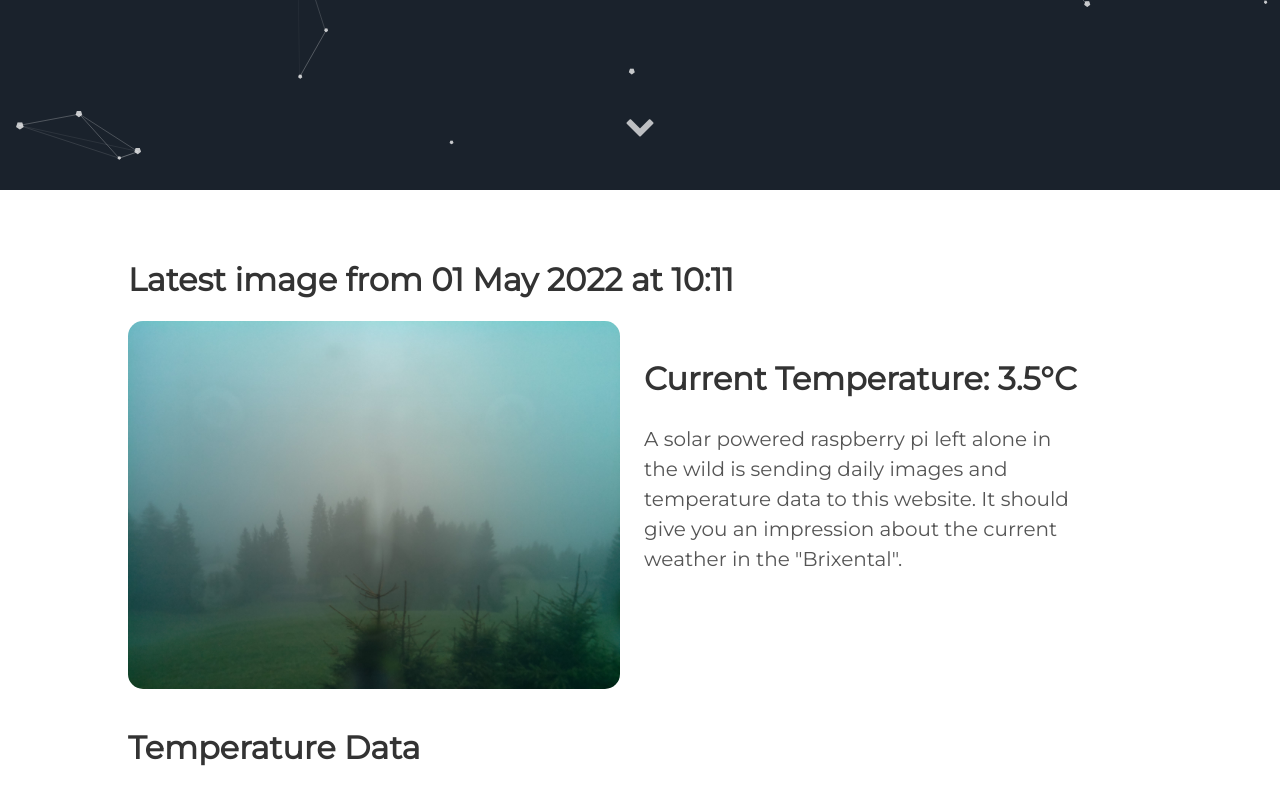
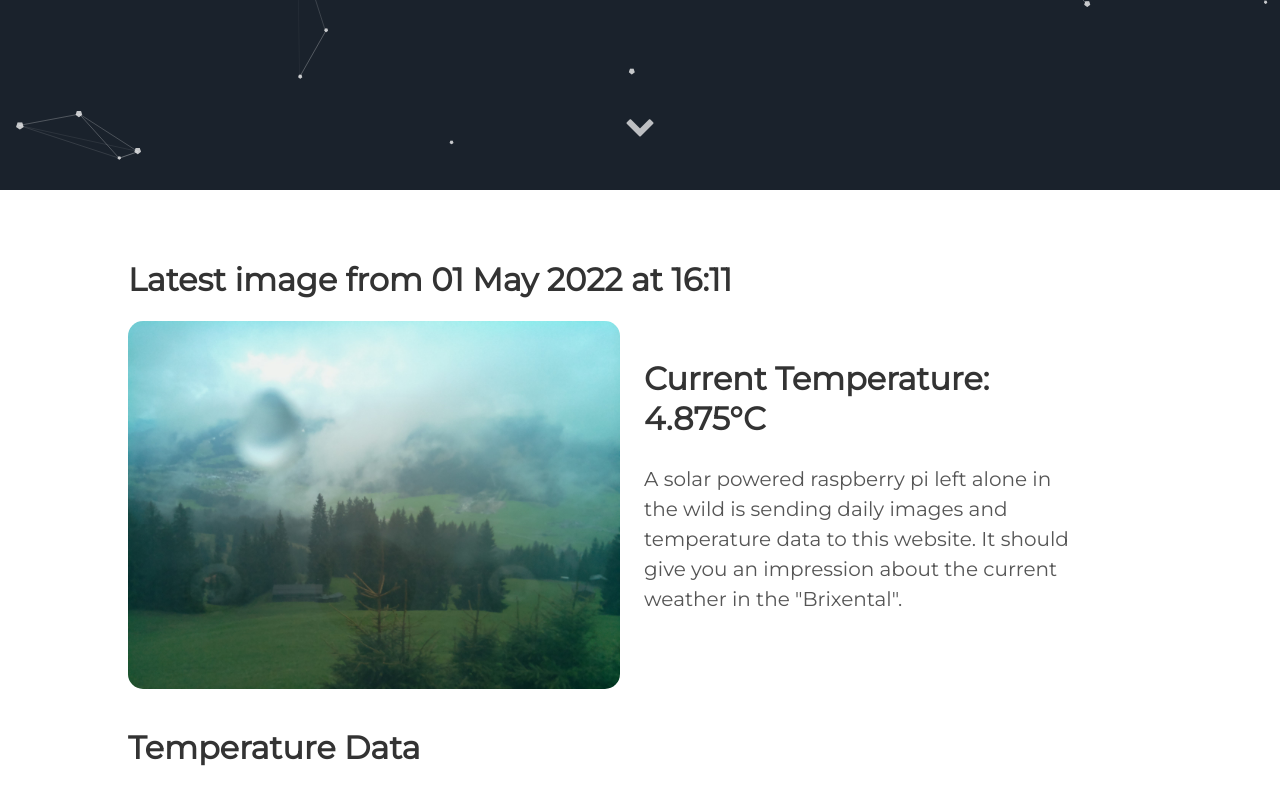
Before and after one commit to vektorious/vektorious.github.io, a Jekyll site: the page built from resources/huette.md, in a window 1280 px wide and 900 px high, scrolled down 710 px. Shown: the top 805 px of the window. Built offline with Jekyll 4.4.1, drawn with Linux system fonts in a browser that asks for light colours.

Commit message:
I'm a bot beep boop

```diff
--- a/resources/huette.md
+++ b/resources/huette.md
@@ -6,13 +6,13 @@
 description: 'Live image from the Austrian alps'
 twitter_text: ' '
 ---
-## Latest image from 01 May 2022 at 10:11
+## Latest image from 01 May 2022 at 16:11
 <div class="huette">
   <div class="huette-image">
     <img src="{{ "/assets/img/huette.jpg" | prepend: site.baseurl }}">
   </div>
   <div class="huette-text">
-        <h2>Current Temperature: 3.5°C</h2>
+        <h2>Current Temperature: 4.875°C</h2>
         <p>A solar powered raspberry pi left alone in the wild is sending daily images and temperature data to this website. It should give you an impression about the current weather in the "Brixental".</p>
 
   </div>
```
Also changed, not shown: rpi-script/2022-05-01_160940.txt (renamed from rpi-script/2022-05-01_100939.txt, +5 -5 lines), rpi-script/huette.md (+2 -2 lines), assets/img/huette.jpg, assets/img/temp_plot.png, rpi-script/temp_plot.png, 1 other file.
